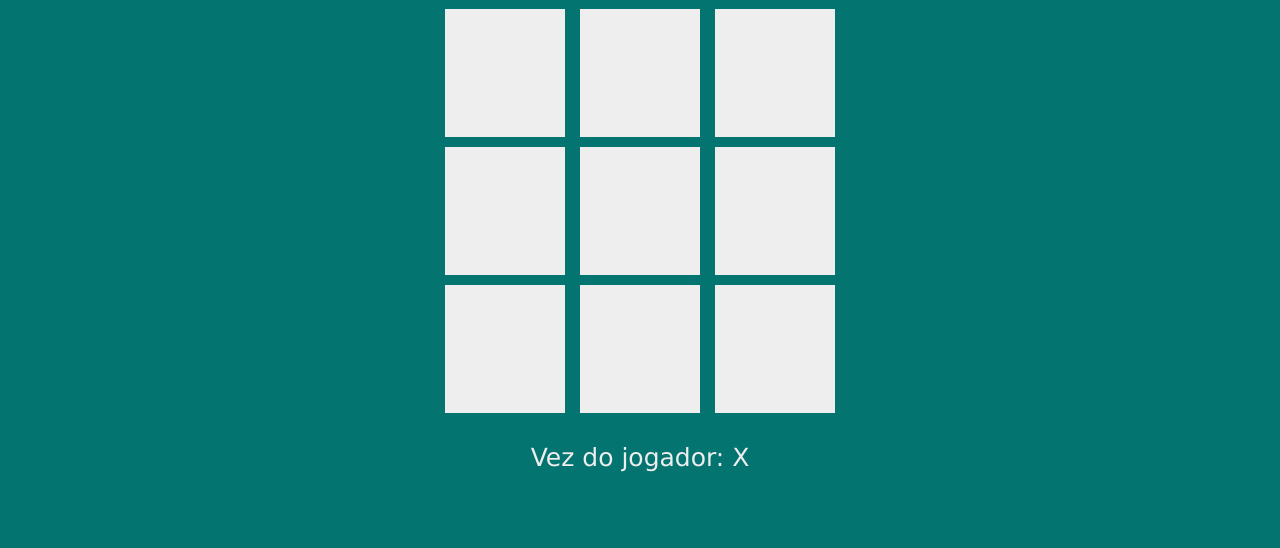
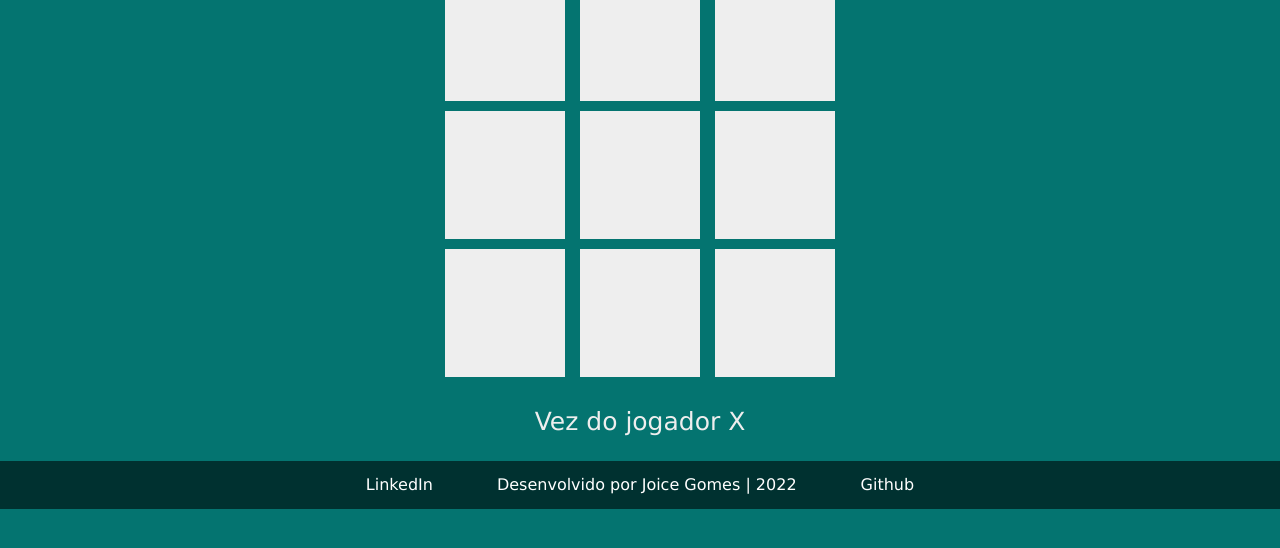
Before and after one commit to Joi-GN/jogo_da_velha_desafio_projeto, a plain HTML site: page index.html in a window 1280 px wide. Shown: the part 198-746 px from the top of the page. Drawn offline with Linux system fonts and the light colour scheme.

Commit message:
script updated; footer added

```diff
--- a/assets/script.js
+++ b/assets/script.js
@@ -34,7 +34,7 @@ function escolheQuadrado() {
 
 function mudarJogador(valor) {
     jogador = valor;
-    jogadorAtual.innerHTML = `Vez do jogador: ${jogador}`;
+    jogadorAtual.innerHTML = `Vez do jogador ${jogador}`;
 }
 
 function checarVencedor() {
@@ -101,7 +101,7 @@ function mudarCorQuadrado(quad1, quad2, quad3) {
 
 function gameOver(quad) {
     vencedor = quad;
-    jogadorAtual.innerHTML = `🏆 Vencedor foi ${quad.innerHTML} 🏆 <br> <button onclick="reiniciar()">Jogar Novamente</button>`;
+    jogadorAtual.innerHTML = `🏆 O vencedor foi ${quad.innerHTML} 🏆 <br> <button onclick="reiniciar()">Jogar Novamente</button>`;
 }
 
 function reiniciar() {
--- a/assets/style.css
+++ b/assets/style.css
@@ -10,6 +10,7 @@ body{
     display: flex;
     flex-direction: column;
     height: 100vh;
+    width: 100%;
     gap: 25px;
     justify-content: center;
     text-align: center;
@@ -42,3 +43,18 @@ button{
     margin-top: 15px;
     padding: 10px 20px;
 }
+
+footer{
+    display: flex;
+    background-color:#003130;
+    align-items: center;
+    justify-content: center;
+    height: 3em;
+    gap: 4em;
+    width: 100%;
+}
+
+footer p, a{
+    color: white;
+    text-decoration: none;
+}
--- a/index.html
+++ b/index.html
@@ -33,5 +33,10 @@
         <label id="jogador"></label>
     </div>
 
+    <footer>
+        <a href="https://www.linkedin.com/in/joice-gomes-dn/" target="_blank">LinkedIn</a>
+        <p>Desenvolvido por Joice Gomes | 2022</p>
+        <a href="https://github.com/Joi-GN" target="_blank">Github</a>
+    </footer>
 </body>
 </html>
```
